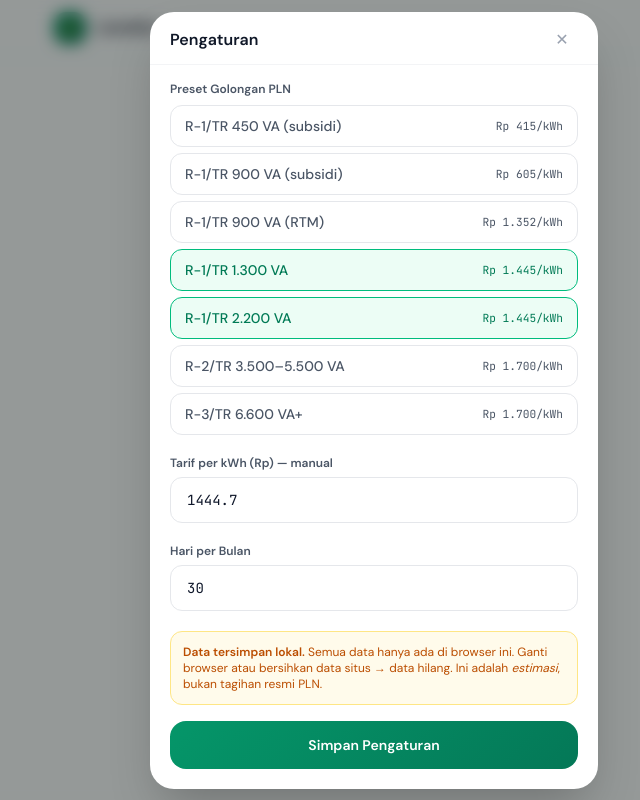
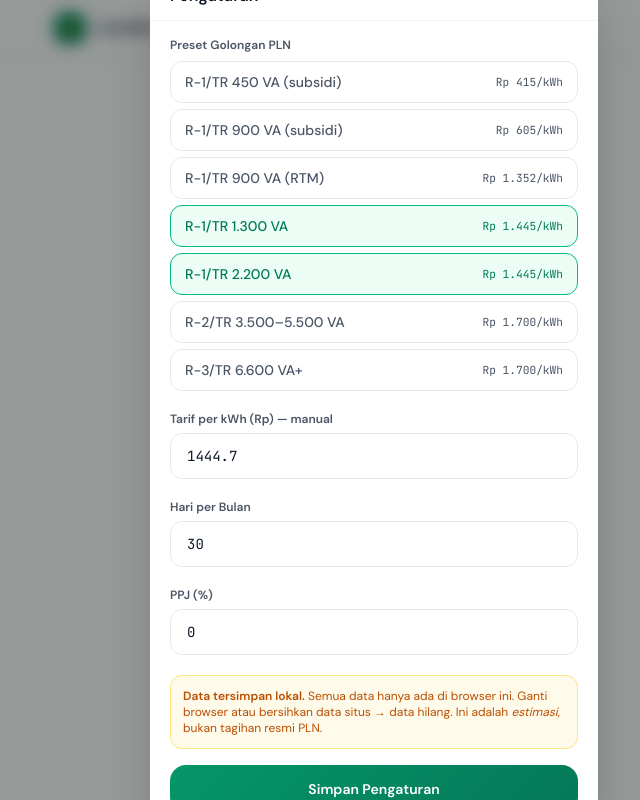
Before and after one commit to muttayoshi/listrik, a React (Vite) app: page / in a window 1280 px wide. Both pictures are taken after a click on the button "Pengaturan". Shown: the whole page, without its empty margins (266-906 px from the left). Built offline with nearby package versions, Linux system fonts and the light colour scheme; the HTML template or start-up script is replaced by a standard one.

Commit message:
Add PPJ% input to Settings panel
ppjPercent already existed on the Settings model and was already
used by calcDevice's cost formula — only the UI to change it was
missing. Follows the existing tariff/days input pattern exactly.

```diff
--- a/src/components/SettingsPanel.tsx
+++ b/src/components/SettingsPanel.tsx
@@ -11,12 +11,15 @@ export default function SettingsPanel({ onClose }: Props) {
   const { settings, updateSettings } = useStore()
   const [tariff, setTariff] = useState(String(settings.tariffPerKwh))
   const [days, setDays] = useState(String(settings.daysPerMonth))
+  const [ppj, setPpj] = useState(String(settings.ppjPercent))
 
   async function handleSave() {
     const t = parseFloat(tariff)
     const d = parseInt(days)
+    const p = parseFloat(ppj)
     if (isNaN(t) || t <= 0 || isNaN(d) || d < 1 || d > 31) return
-    await updateSettings({ ...settings, tariffPerKwh: t, daysPerMonth: d })
+    if (isNaN(p) || p < 0 || p > 10) return
+    await updateSettings({ ...settings, tariffPerKwh: t, daysPerMonth: d, ppjPercent: p })
     onClose()
   }
 
@@ -100,6 +103,22 @@ export default function SettingsPanel({ onClose }: Props) {
             />
           </div>
 
+          {/* PPJ */}
+          <div>
+            <label className="text-xs font-semibold text-gray-600 mb-1.5 block" style={{ fontFamily: 'var(--font-display)' }}>
+              PPJ (%)
+            </label>
+            <input
+              type="number"
+              value={ppj}
+              onChange={(e) => setPpj(e.target.value)}
+              min={0}
+              max={10}
+              step={0.1}
+              className="w-full px-4 py-3 rounded-xl border border-gray-200 text-sm outline-none focus:border-emerald-500 focus:ring-2 focus:ring-emerald-100 font-mono"
+            />
+          </div>
+
           <div className="rounded-xl bg-amber-50 border border-amber-200 p-3">
             <p className="text-xs text-amber-700" style={{ fontFamily: 'var(--font-display)' }}>
               <span className="font-bold">Data tersimpan lokal.</span> Semua data hanya ada di browser ini. Ganti browser atau bersihkan data situs → data hilang. Ini adalah <em>estimasi</em>, bukan tagihan resmi PLN.
```
